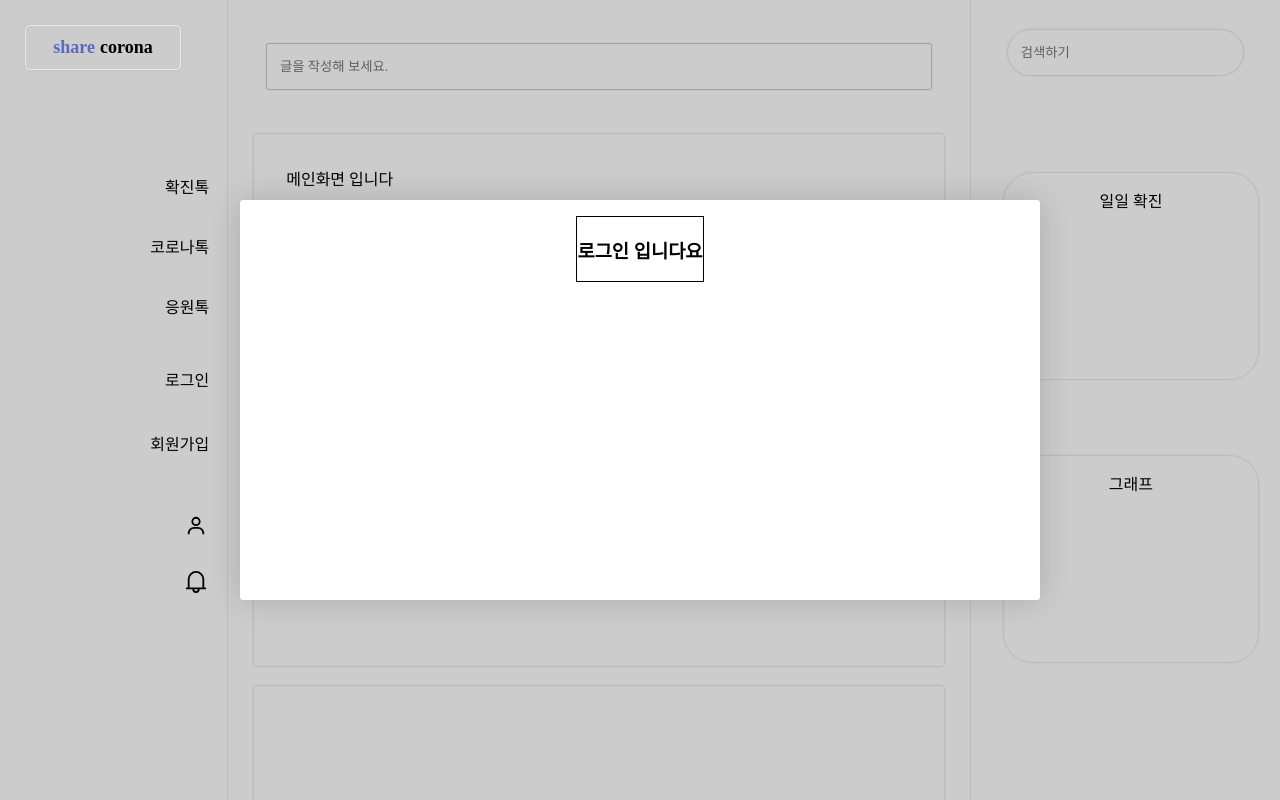
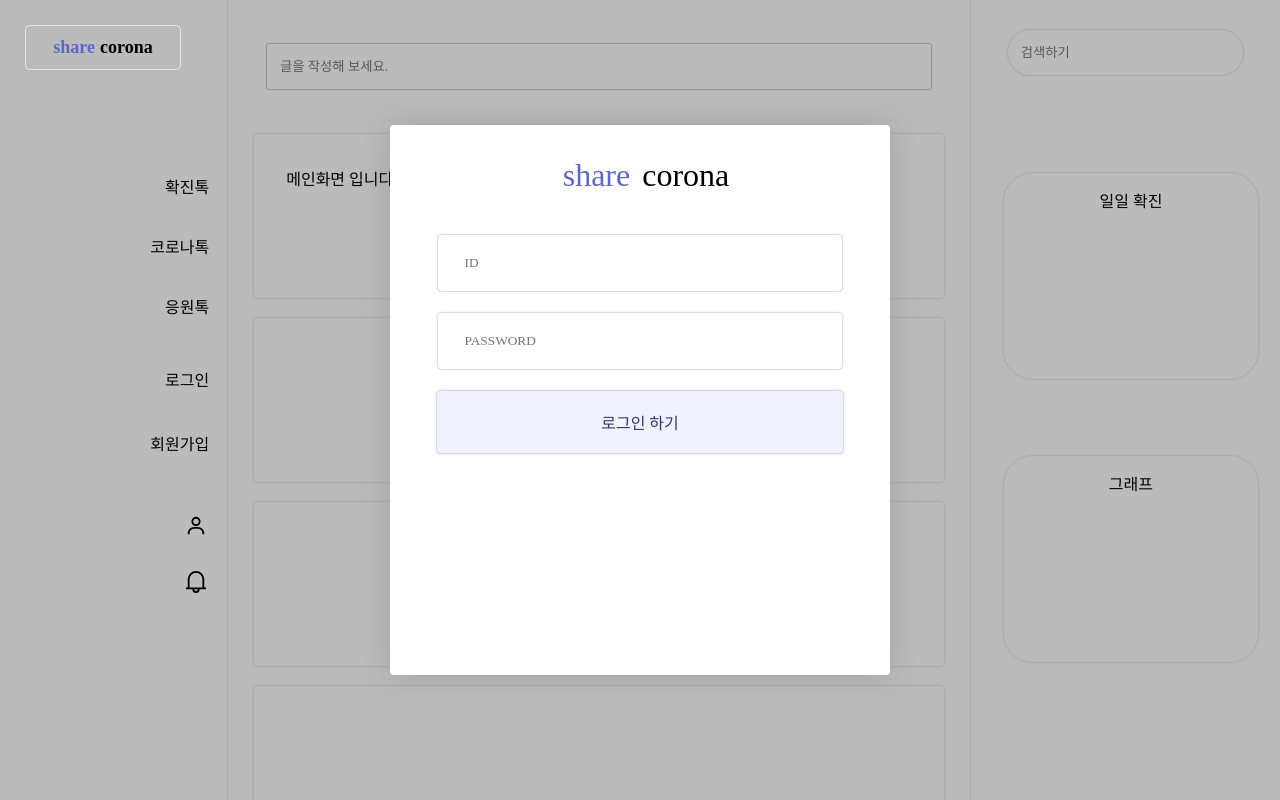
Before and after one commit to seohyunsim/share-corona-front, a React (Create React App) app: page / in a window 1280 px wide. Both pictures are taken after a click on the item "로그인". Shown: the top 800 px of the page. Built offline with nearby package versions, Linux system fonts and the light colour scheme; a web font is replaced by a local one.

Commit message:
Style(Login): 로그인 모달 레이아웃 구현

```diff
--- a/src/components/Common/Modal.tsx
+++ b/src/components/Common/Modal.tsx
@@ -41,8 +41,8 @@ const ModalContainer = styled.div`
 `;
 
 const DialogBox = styled.dialog`
-  width: 800px;
-  height: 400px;
+  width: 500px;
+  height: 550px;
   display: flex;
   flex-direction: column;
   align-items: center;
@@ -62,7 +62,7 @@ const Backdrop = styled.div`
   left: 0;
   right: 0;
   z-index: 99;
-  background-color: rgba(0, 0, 0, 0.2);
+  background-color: rgba(0, 0, 0, 0.267);
 `;
 
 export default Modal;
--- a/src/components/User/Login/index.tsx
+++ b/src/components/User/Login/index.tsx
@@ -1,10 +1,17 @@
 import React from "react";
-import { Wrap } from "./styles";
+import { InputWrap, TitleWrap, Wrap } from "./styles";
 
 export const Login = () => {
   return (
     <Wrap>
-      <h3>로그인 입니다요</h3>
+      <TitleWrap>
+        <div>share</div> corona
+      </TitleWrap>
+      <InputWrap>
+        <input type="text" placeholder="ID" />
+        <input type="password" placeholder="PASSWORD" />
+        <button>로그인 하기</button>
+      </InputWrap>
     </Wrap>
   );
 };
--- a/src/components/User/Login/styles.tsx
+++ b/src/components/User/Login/styles.tsx
@@ -1,5 +1,50 @@
 import styled from "styled-components";
 
 export const Wrap = styled.div`
-  border: 1px solid;
+  width: 100%;
+  height: 100%;
+  text-align: center;
 `;
+
+export const TitleWrap = styled.div`
+  display: flex;
+  font-size: 32px;
+  justify-content: center;
+  padding: 0.5em;
+  div {
+    color: #5d68c4;
+    margin: 0px 12px;
+  }
+`;
+
+export const InputWrap = styled.div`
+  display: flex;
+  flex-direction: column;
+  width: 100%;
+  align-items: center;
+  padding-top: 1.5em;
+  input {
+    width: 75%;
+    margin-bottom: 20px;
+    padding: 1.5em 2em;
+    border: 1.4px solid #dadada;
+    box-shadow: 0px 0px 2.5px 0.5px rgba(0, 0, 0, 0.05);
+    border-radius: 4.5px;
+    outline-style: none;
+  }
+  button {
+    width: 87%;
+    font-size: 16px;
+    padding: 1.2em;
+    border: none;
+    border: 1.4px solid #dadada;
+    box-shadow: 0px 0px 2.5px 0.2px rgba(129, 146, 224, 0.288);
+    border-radius: 4.5px;
+    background-color: rgba(129, 146, 224, 0.116);
+    color: #2f3675;
+    cursor: pointer;
+    &:hover {
+      background-color: rgba(129, 146, 224, 0.176);
+    }
+  }
+`;
```
